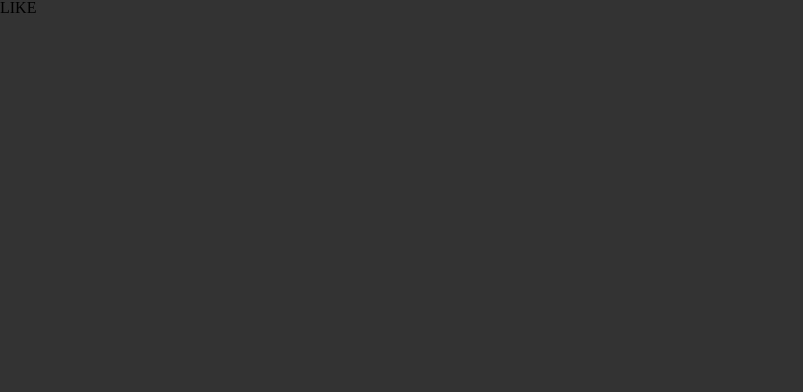
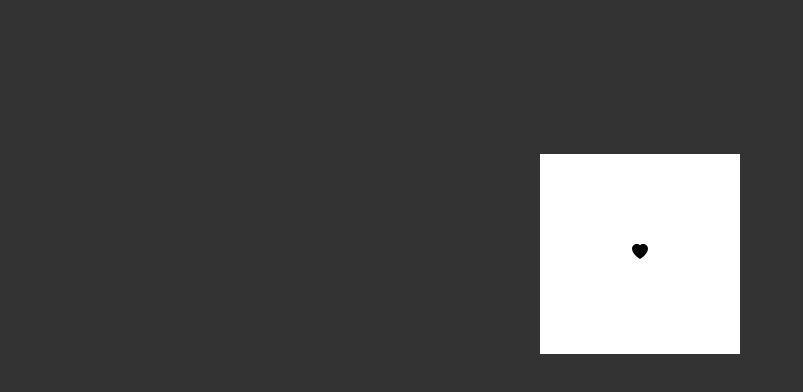
Before and after one commit to Aleisson/projeto17-linkr-front, a React (Create React App) app: page /workplace in a window 1280 px wide. Shown: the top 392 px of the page, without its empty margins (0-803 px from the left). Built offline with nearby package versions, Linux system fonts and the light colour scheme.

Commit message:
docs(Like.js): add styled and make custom icon

```diff
--- a/package.json
+++ b/package.json
@@ -8,6 +8,7 @@
     "@testing-library/user-event": "^13.5.0",
     "react": "^18.2.0",
     "react-dom": "^18.2.0",
+    "react-icons": "^4.6.0",
     "react-router-dom": "^6.4.2",
     "react-scripts": "5.0.1",
     "styled-components": "^5.3.6",
--- a/src/elements/Likes/Like.js
+++ b/src/elements/Likes/Like.js
@@ -1,14 +1,28 @@
 import styled from "styled-components";
-
+import { BsFillHeartFill } from 'react-icons/bs';
 function Like() {
 
     return (
-        <>
-            <h1>LIKE</h1>
-        </>
+        <StyledDiv>
+            <h1><CustomBsFillHeartFill /></h1>
+        </StyledDiv>
     )
 
 
 }
+const StyledDiv = styled.div`
+
+    background-color: #FFFFFF;
+    margin: 12vw auto;
+    width: 200px;
+    height: 200px;
+    display:flex;
+    align-items:center;
+    justify-content: center;
+
+`
+const CustomBsFillHeartFill = styled(BsFillHeartFill)`
+
+`
 
 export { Like };
```
Also changed, not shown: 1 other file (tests, documents, lock files or other folders).
